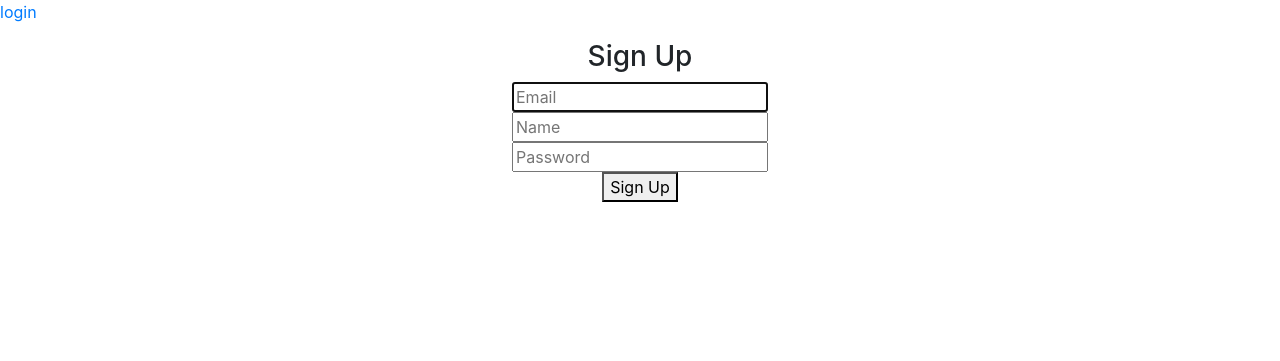
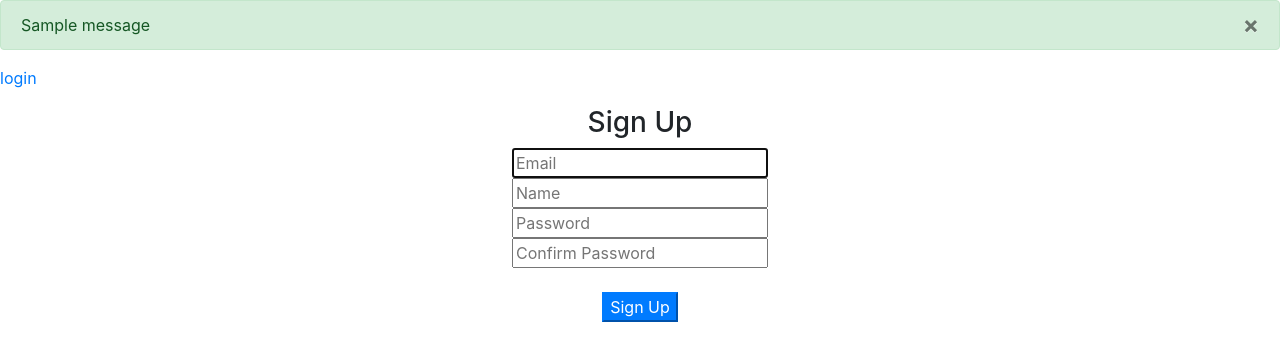
Before and after one commit to BMGordon2000/ShakeMateProject, a Flask app: page /signup in a window 1280 px wide. Shown: the part 56-417 px from the top of the page. Run offline with Flask 2, Linux system fonts and the light colour scheme; one stand-in notice (Sample message) is shown; some libraries are stand-ins or nearby versions.

Commit message:
Auth Changes
Authentication changes, confirm password, alerts/error message pop ups under nav bar

```diff
--- a/authentication/authentication.py
+++ b/authentication/authentication.py
@@ -1,3 +1,4 @@
+from nis import cat
 from flask import Blueprint, render_template,flash,request,redirect,url_for,session
 from DatabaseComponent import users
 from werkzeug.security import generate_password_hash, check_password_hash
@@ -12,7 +13,7 @@ authentication = Blueprint("authentication", __name__,
 def login():
     if request.method == 'POST':
         email = request.form.get('email')
-        password = request.form.get('password')
+        password = request.form.get('password1')
 
         user = users.query.filter_by(email=email).first()
         if user:
@@ -33,15 +34,23 @@ def signup():
     if request.method == 'POST':
         email = request.form.get('email')
         name = request.form.get('name')
-        password = request.form.get('password')
-
+        password1 = request.form.get('password1')
+        password2 = request.form.get('password2')
 
         user = users.query.filter_by(email=email).first()
         if user:
             flash('Email has already been created.', category='error')
+        elif len(email) < 4:
+            flash('Email must be greater than 3 characters.', category='error')
+        elif len(name) < 2:
+            flash('Name must be greater than 1 character.', category='error')
+        elif password1 != password2:
+            flash('Passwords don\'t match.', category='error')
+        elif len(password1) < 7:
+            flash('Password must be at least 7 characters.', category='error')
         else:
             new_user = users(email=email, name=name, password=generate_password_hash(
-                password, method='sha256'))
+                password1, method='sha256'))
             db.session.add(new_user)
             db.session.commit()
             login_user(new_user, remember=True)
--- a/authentication/templates/Authentication.html
+++ b/authentication/templates/Authentication.html
@@ -29,7 +29,8 @@
                     <input class="input is-large" type="password" name="password" placeholder="Your Password">
                 </div>
             </div>
-            <button class="button is-block is-info is-large is-fullwidth">Login</button>
+            <br />
+            <button class="button btn-primary is-block is-info is-large is-fullwidth">Login</button>
         </form>
         <div class="remember">
             <div class="col s5 offset-s1 right-align">
--- a/authentication/templates/signup.html
+++ b/authentication/templates/signup.html
@@ -22,10 +22,16 @@
             </div>
             <div class="field">
                 <div class="control">
-                    <input class="input is-large" type="password" name="password" placeholder="Password">
+                    <input class="input is-large" type="password" name="password1" placeholder="Password">
                 </div>
             </div>
-            <button class="button is-block is-info is-large is-fullwidth">Sign Up</button>
+            <div class="field">
+                <div class="control">
+                    <input class="input is-large" type="password" name="password2" placeholder="Confirm Password">
+                </div>
+            </div>
+            <br />
+            <button type="submit" class="button btn-primary is-block is-info is-large is-fullwidth">Sign Up</button>
         </form>
     </div>
 </div>
--- a/templates/base.html
+++ b/templates/base.html
@@ -38,6 +38,27 @@
     </div>
   </nav>
 
+  {% with messages = get_flashed_messages(with_categories=true) %} {% if
+    messages %} {% for category, message in messages %} {% if category ==
+    'error' %}
+    <script>
+    setInterval(function(){ $(".alert").fadeOut(); }, 3000);
+    </script>
+    <div class="alert alert-danger alter-dismissable fade show" role="alert">
+      {{ message }}
+      <button type="button" class="close" data-dismiss="alert">
+        <span aria-hidden="true">&times;</span>
+      </button>
+    </div>
+    {% else %}
+    <div class="alert alert-success alter-dismissable fade show" role="alert">
+      {{ message }}
+      <button type="button" class="close" data-dismiss="alert">
+        <span aria-hidden="true">&times;</span>
+      </button>
+    </div>
+    {% endif %} {% endfor %} {% endif %} {% endwith %}
+
   {% block body %}{% endblock %}
   <div class="container">{% block content %} {% endblock %}</div>
     <script
```
